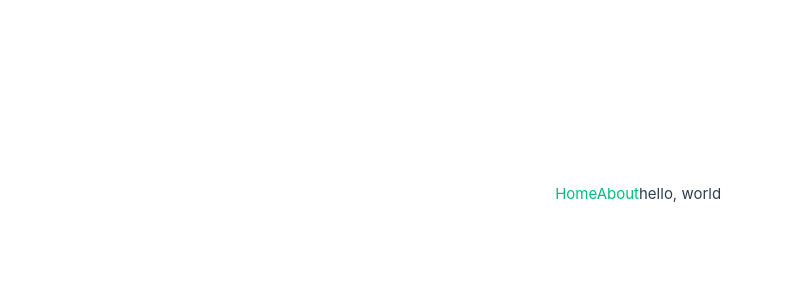
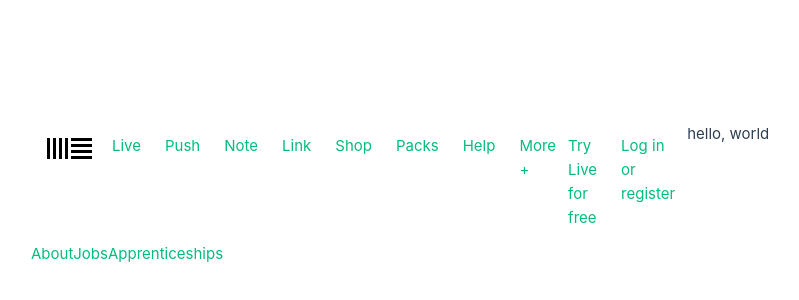
Before and after one commit to hanool/vue-ableton-clone, a Vue app: page / in a window 1280 px wide. Shown: the part 206-506 px from the top of the page, without its empty margins (1-800 px from the left). Built offline with nearby package versions, Linux system fonts and the light colour scheme.

Commit message:
implement first header

```diff
--- a/src/App.vue
+++ b/src/App.vue
@@ -1,16 +1,101 @@
 <script setup lang="ts">
 import { RouterLink, RouterView } from 'vue-router'
+import MainIcon from './components/MainIcon.vue'
 </script>
 
 <template>
 	<header>
-    <div class="wrapper">
+		<nav class="first-nav">
+			<RouterLink to="/live">
+				<a class="logo">
+					<MainIcon />
+				</a>
+			</RouterLink>
+			<div class="w-100">
+				<ul>
+					<li class="first-item">
+						<RouterLink to="/live">Live</RouterLink>
+					</li>
+					<li>
+						<RouterLink to="/push">Push</RouterLink>
+					</li>
+					<li>
+						<RouterLink to="/note">Note</RouterLink>
+					</li>
+					<li>
+						<RouterLink to="/link">Link</RouterLink>
+					</li>
+					<li>
+						<RouterLink to="/shop">Shop</RouterLink>
+					</li>
+					<li>
+						<RouterLink to="/packs">Packs</RouterLink>
+					</li>
+					<li>
+						<RouterLink to="/help">Help</RouterLink>
+					</li>
+					<li>
+						<RouterLink to="/more">More +</RouterLink>
+					</li>
+
+					<li class="seperate-to-right">
+						<RouterLink to="/try">Try Live for free</RouterLink>
+					</li>
+					<li>
+						<RouterLink to="/register">Log in or register</RouterLink>
+					</li>
+				</ul>
+			</div>
+		</nav>
+		<div class="main-nav-seperator"></div>
 		<nav>
-        <RouterLink to="/">Home</RouterLink>
 			<RouterLink to="/about">About</RouterLink>
+			<RouterLink to="/jobs">Jobs</RouterLink>
+			<RouterLink to="/apprenticeships">Apprenticeships</RouterLink>
+
 		</nav>
-    </div>
 	</header>
 
 	<RouterView />
 </template>
+
+<style scoped>
+li {
+	padding: auto;
+	margin: 12px;
+}
+
+.logo {
+	position: absolute;
+	left: 1rem;
+	top: 1rem;
+}
+
+.first-nav {
+	width: 100%;
+	display: flex;
+	flex-direction: row;
+	position: relative;
+}
+
+.first-nav ul {
+	display: flex;
+	flex-direction: row;
+}
+
+.first-nav li {
+	list-style: none;
+}
+
+.first-item {
+	margin-left: 41px;
+}
+
+.seperate-to-right {
+	margin-left: auto;
+}
+
+.w-100 {
+	width: 100%;
+}
+</style>
```
Lines whose indentation alone changed are shown as unchanged.
